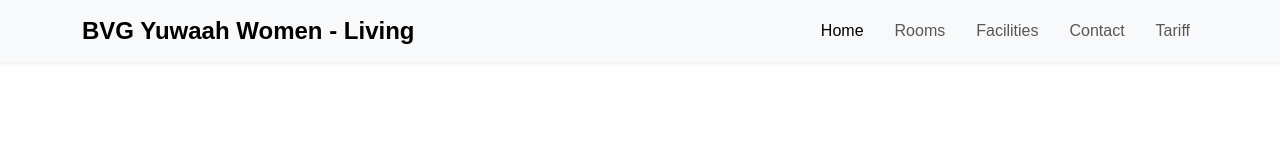
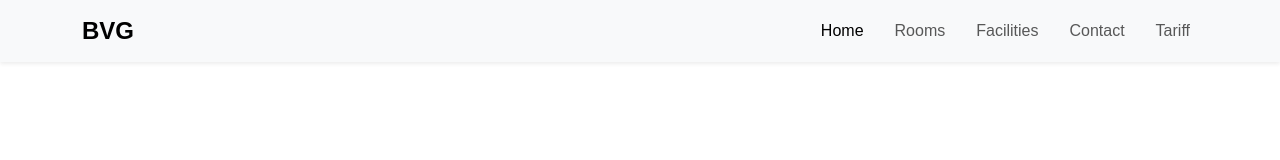
Before and after one commit to omkarkoturwar/girls-pg, a plain HTML site: page index.html in a window 1280 px wide. Drawn offline with nearby package versions, Linux system fonts and the light colour scheme; files that its build step writes are made by us from their sources.

Commit message:
changes2

```diff
--- a/index.html
+++ b/index.html
@@ -19,7 +19,7 @@
   <div class="container">
 
    <a class="navbar-brand fw-bold" href="#">
-  BVG Yuwaah Women - Living
+  BVG
 </a>
 
 
```
